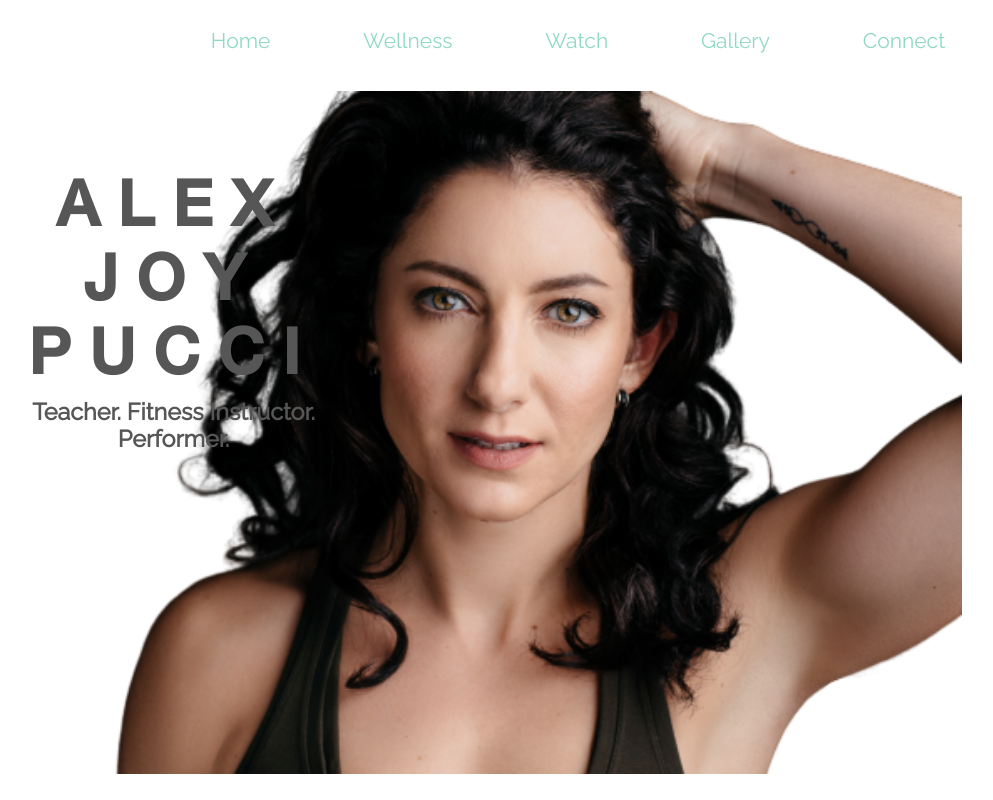
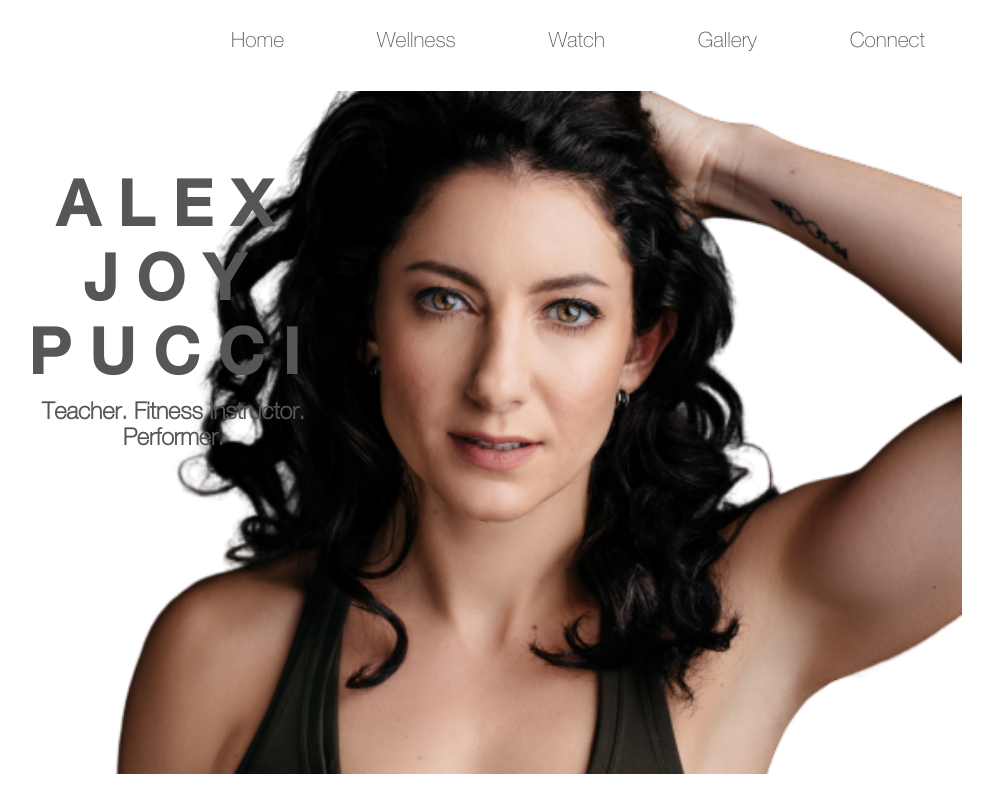
Before and after one commit to Uvacoder/alexjoy, a plain HTML site: page index.html in a window 1280 px wide. Shown: the top 800 px of the page, without its empty margins (62-1055 px from the left). Drawn offline with nearby package versions, Linux system fonts and the light colour scheme.

Commit message:
update font and colors

```diff
--- a/style.css
+++ b/style.css
@@ -6,13 +6,17 @@ body {
   margin: 0;
   text-align: center;
   font-size: 14px;
-  font-family: 'Sacramento';
   color: black;
 }
 
 @font-face {
   font-family: 'HelNeue';
   src: url('HelveticaNeueMed.ttf');
+}
+
+@font-face {
+  font-family: 'HelNeueLight';
+  src: url('HelveticaNeueThin.ttf');
 }
 
 .navBarMobile {
@@ -146,7 +150,7 @@ button a {
   body {
     font-size: 18px;
     /* font-family: 'Montserrat', sans-serif; */
-    font-family: 'Raleway', sans-serif;
+    font-family: 'HelNeueLight';
   }
   h1 {
     font-size: 2.6em;
@@ -210,7 +214,8 @@ button a {
     margin: 15px;
     padding: 1rem 0;
     font-weight: 300;
-    color: #90dabf;
+    color: rgb(86, 86, 86);
+    /* color: #90dabf; */
     text-decoration: none;
     transition: none;
   }
@@ -282,7 +287,7 @@ button a {
   .contactForm input,
   .contactForm textarea {
     font-size: 14px;
-    font-family: 'Raleway';
+    font-family: 'HelNeue';
     padding: 10px;
     opacity: 80%;
     border: none;
@@ -481,6 +486,7 @@ button a {
 
   .activeMedia .activeOverlay,
   .activePhoto .activeOverlay {
+    font-family: 'HelNeue';
     opacity: 0.85;
     width: 82%;
     height: 12%;
```
Also changed, not shown: BeautyDream.ttf (deleted), HelveticaNeueBd.ttf (added), HelveticaNeueThin.ttf (added).
